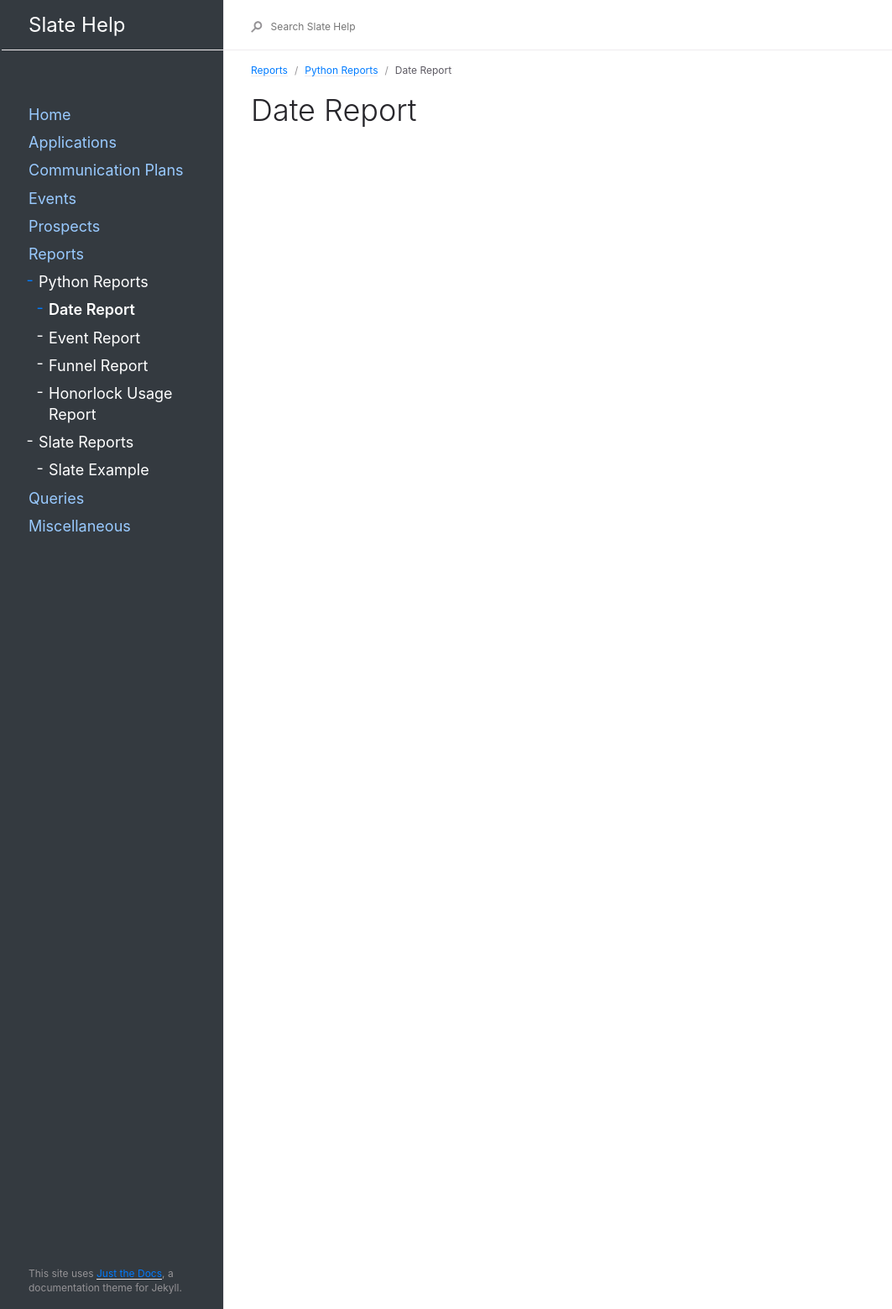
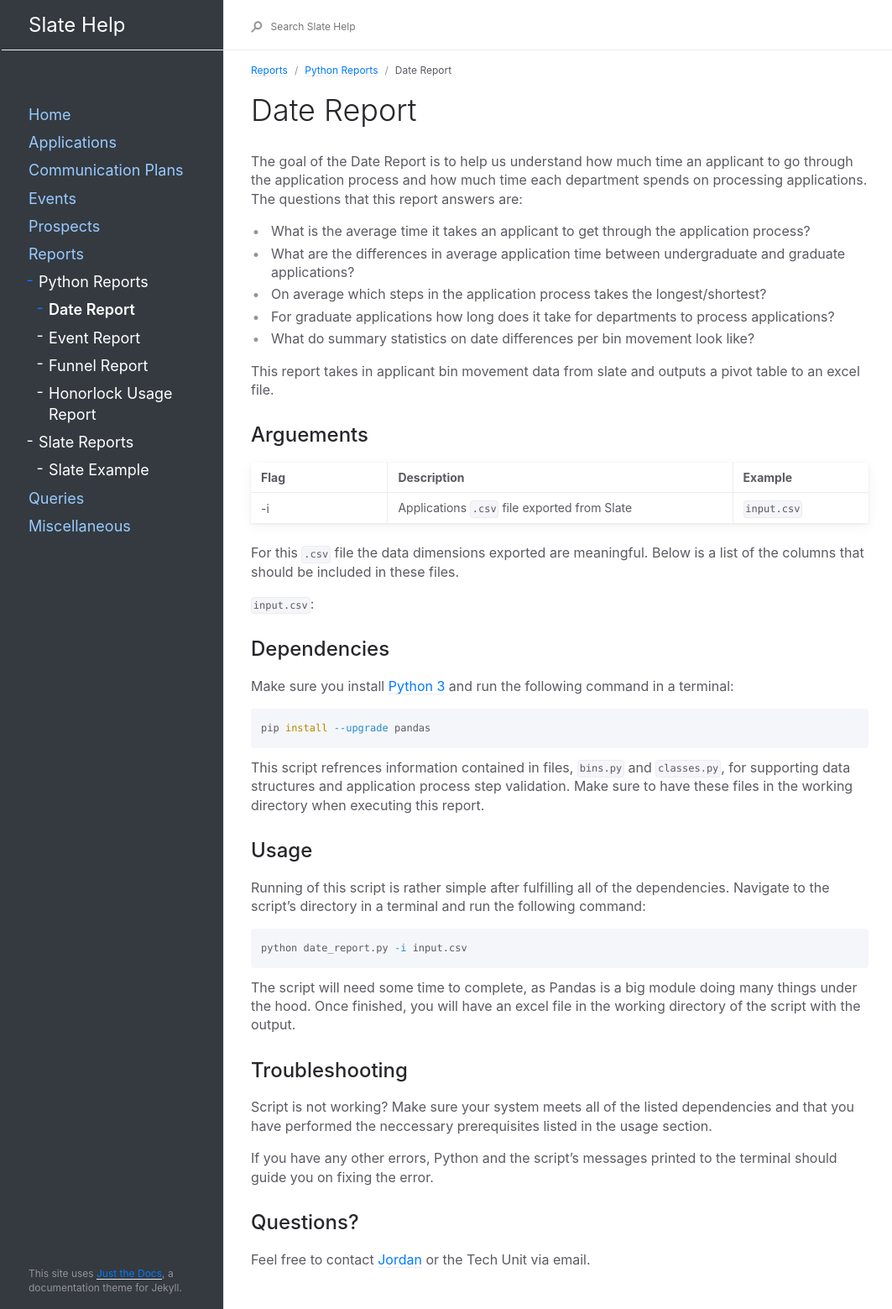
Before and after one commit to oretoise/docs, a Jekyll site: the page built from _docs/reports/python-reports/date-report.md, in a window 1280 px wide. Shown: the whole page at 84% size, without its empty margins (89-1152 px from the left). Built offline with Jekyll 4.4.1, drawn with Linux system fonts in a browser that asks for light colours.

Commit message:
Documented Date Report

````diff
--- a/_docs/reports/python-reports/date-report.md
+++ b/_docs/reports/python-reports/date-report.md
@@ -8,3 +8,50 @@ permalink: /reports/python-r/date-report
 ---
 
 # Date Report
+The goal of the Date Report is to help us understand how much time an applicant to go through the application process and how much time each department spends on processing applications. The questions that this report answers are:
+
+* What is the average time it takes an applicant to get through the application process?
+* What are the differences in average application time between undergraduate and graduate applications?
+* On average which steps in the application process takes the longest/shortest?
+* For graduate applications how long does it take for departments to process applications?
+* What do summary statistics on date differences per bin movement look like?
+
+This report takes in applicant bin movement data from slate and outputs a pivot table to an excel file.
+
+## Arguements
+
+
+| Flag | Description                                  | Example     |
+| :--- | :------------------------------------------- | :---------- |
+| -i   | Applications `.csv` file exported from Slate | `input.csv` |
+
+For this `.csv` file the data dimensions exported are meaningful. Below is a list of the columns that should be included in these files.
+
+`input.csv`:
+
+
+## Dependencies
+
+Make sure you install [Python 3](https://www.python.org/downloads/) and run the following command in a terminal:
+
+```bash
+pip install --upgrade pandas
+```
+This script refrences information contained in files, `bins.py` and `classes.py`, for supporting data structures and application process step validation. Make sure to have these files in the working directory when executing this report.
+
+## Usage
+Running of this script is rather simple after fulfilling all of the dependencies. Navigate to the script’s directory in a terminal and run the following command:
+
+```bash
+python date_report.py -i input.csv
+```
+
+The script will need some time to complete, as Pandas is a big module doing many things under the hood. Once finished, you will have an excel file in the working directory of the script with the output.
+
+## Troubleshooting
+Script is not working? Make sure your system meets all of the listed dependencies and that you have performed the neccessary prerequisites listed in the usage section.
+
+If you have any other errors, Python and the script's messages printed to the terminal should guide you on fixing the error.
+
+## Questions?
+Feel free to contact [Jordan](mailto:jordan.scruggs@msstate.edu) or the Tech Unit via email.
````
Also changed, not shown: _docs/reports/python-reports/funnel-report.md (+1 -1 lines).
